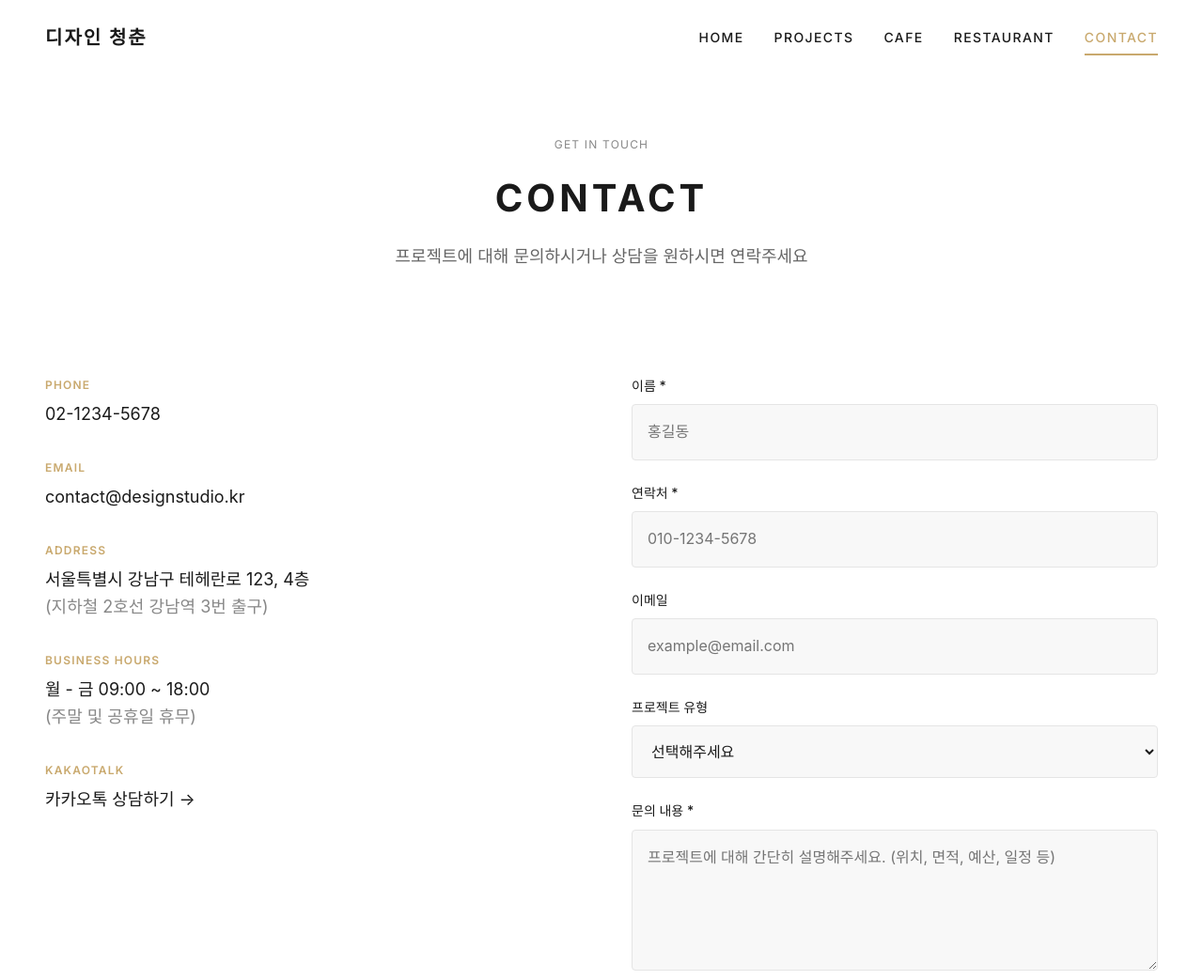
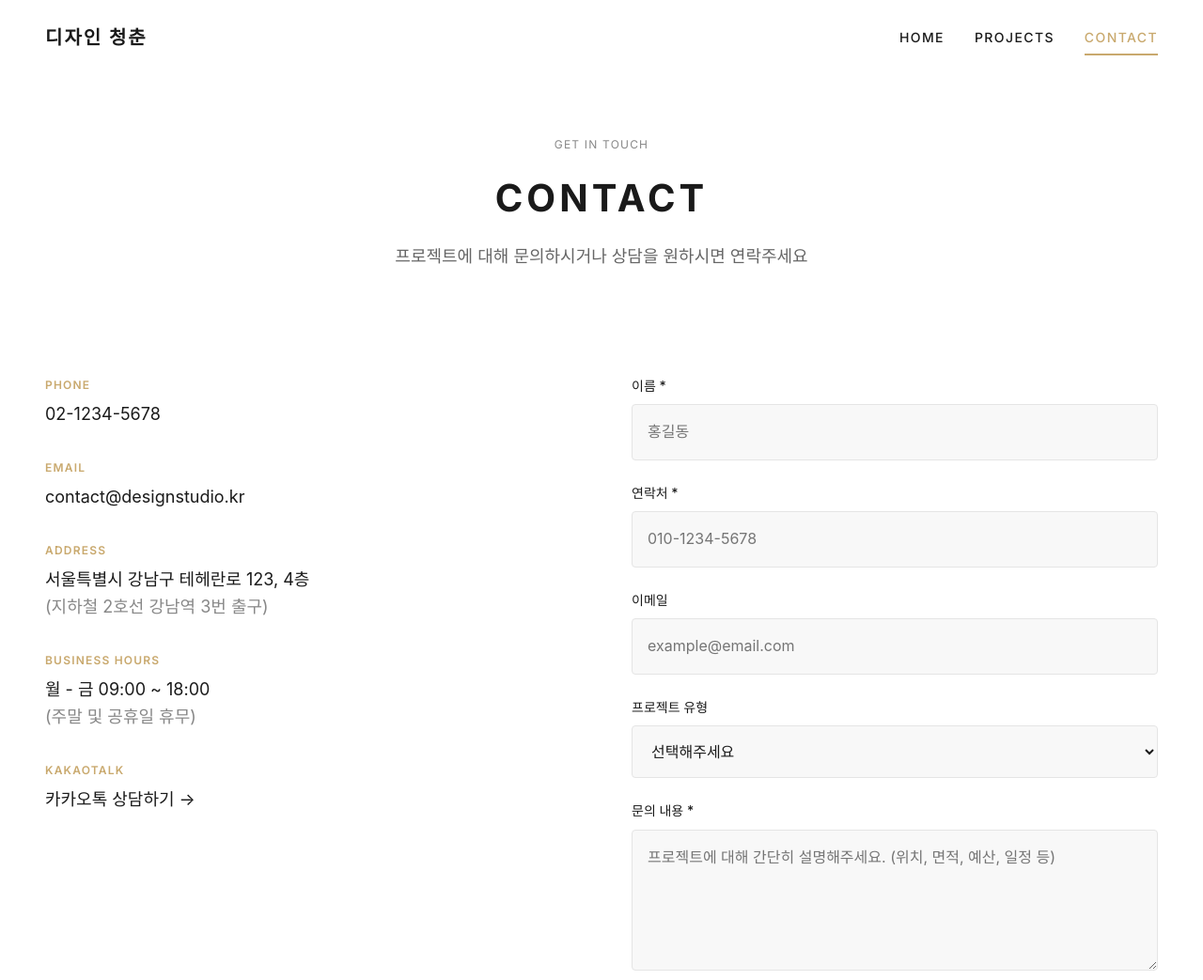
Before and after one commit to Syndicate89/designyouth, a plain HTML site: page contact.html in a window 1280 px wide. Shown: the top 1043 px of the page at 94% size. Drawn offline with Linux system fonts and the light colour scheme; a web font is replaced by a local one.

Commit message:
Simplify navigation menu: HOME, PROJECTS, CONTACT only

```diff
--- a/contact.html
+++ b/contact.html
@@ -28,8 +28,6 @@
             <nav class="nav" id="nav">
                 <a href="index.html" class="nav-link">HOME</a>
                 <a href="projects.html" class="nav-link">PROJECTS</a>
-                <a href="projects.html?category=cafe" class="nav-link">CAFE</a>
-                <a href="projects.html?category=restaurant" class="nav-link">RESTAURANT</a>
                 <a href="contact.html" class="nav-link active">CONTACT</a>
             </nav>
 
```
Also changed, not shown: index.html (+0 -2 lines), project-detail.html (+0 -2 lines), projects.html (+0 -2 lines).
